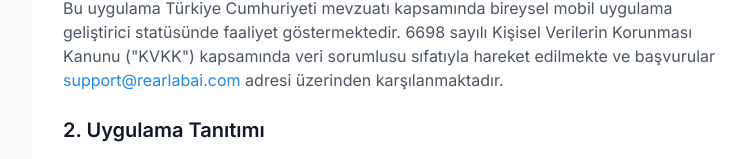
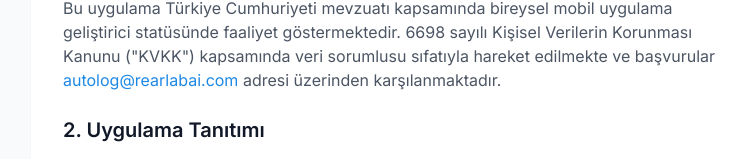
Before and after one commit to rearlabai/tamir-web, a Next.js app: page /privacy in a window 1280 px wide. Shown: the part 280-439 px from the top of the page, without its empty margins (241-987 px from the left). Built offline with nearby package versions, Linux system fonts and the light colour scheme; no server answers.

Commit message:
chore: update support email to autolog@rearlabai.com and ignore .claude/
- Replace support@rearlabai.com → autolog@rearlabai.com across privacy,
  terms, kvkk, cookies, and support pages
- Add .claude/ to .gitignore to keep AI tooling out of version control

```diff
--- a/app/cookies/page.tsx
+++ b/app/cookies/page.tsx
@@ -6,7 +6,7 @@ export const metadata: Metadata = {
   description: 'AutoLog web sitesinde kullanılan çerezler ve benzer teknolojiler hakkında bilgi.',
 };
 
-const CONTACT_EMAIL = 'support@rearlabai.com';
+const CONTACT_EMAIL = 'autolog@rearlabai.com';
 const LAST_UPDATED = '19 Nisan 2026';
 
 export default function CookiesPage() {
--- a/app/kvkk/page.tsx
+++ b/app/kvkk/page.tsx
@@ -7,7 +7,7 @@ export const metadata: Metadata = {
     '6698 sayılı KVKK kapsamında AutoLog uygulamasında kişisel verilerin işlenmesine ilişkin aydınlatma metni.',
 };
 
-const CONTACT_EMAIL = 'support@rearlabai.com';
+const CONTACT_EMAIL = 'autolog@rearlabai.com';
 const LAST_UPDATED = '19 Nisan 2026';
 
 export default function KvkkPage() {
--- a/app/privacy/page.tsx
+++ b/app/privacy/page.tsx
@@ -7,7 +7,7 @@ export const metadata: Metadata = {
     'AutoLog uygulaması gizlilik politikası ve KVKK kapsamında kişisel veri işleme bilgilendirmesi.',
 };
 
-const CONTACT_EMAIL = 'support@rearlabai.com';
+const CONTACT_EMAIL = 'autolog@rearlabai.com';
 const LAST_UPDATED = '19 Nisan 2026';
 
 export default function PrivacyPage() {
--- a/app/support/page.tsx
+++ b/app/support/page.tsx
@@ -38,10 +38,10 @@ export default function SupportPage() {
                 <div>
                   <p className="text-sm text-gray-500">E-posta</p>
                   <a
-                    href="mailto:destek@rearlab.ai"
+                    href="mailto:autolog@rearlabai.com"
                     className="font-medium text-primary-600 hover:text-primary-700"
                   >
-                    destek@rearlab.ai
+                    autolog@rearlabai.com
                   </a>
                 </div>
               </div>
--- a/app/terms/page.tsx
+++ b/app/terms/page.tsx
@@ -6,7 +6,7 @@ export const metadata: Metadata = {
   description: 'AutoLog uygulaması kullanım şartları ve hizmet koşulları.',
 };
 
-const CONTACT_EMAIL = 'support@rearlabai.com';
+const CONTACT_EMAIL = 'autolog@rearlabai.com';
 const LAST_UPDATED = '19 Nisan 2026';
 
 export default function TermsPage() {
```
Also changed, not shown: 1 other file (tests, documents, lock files or other folders).
